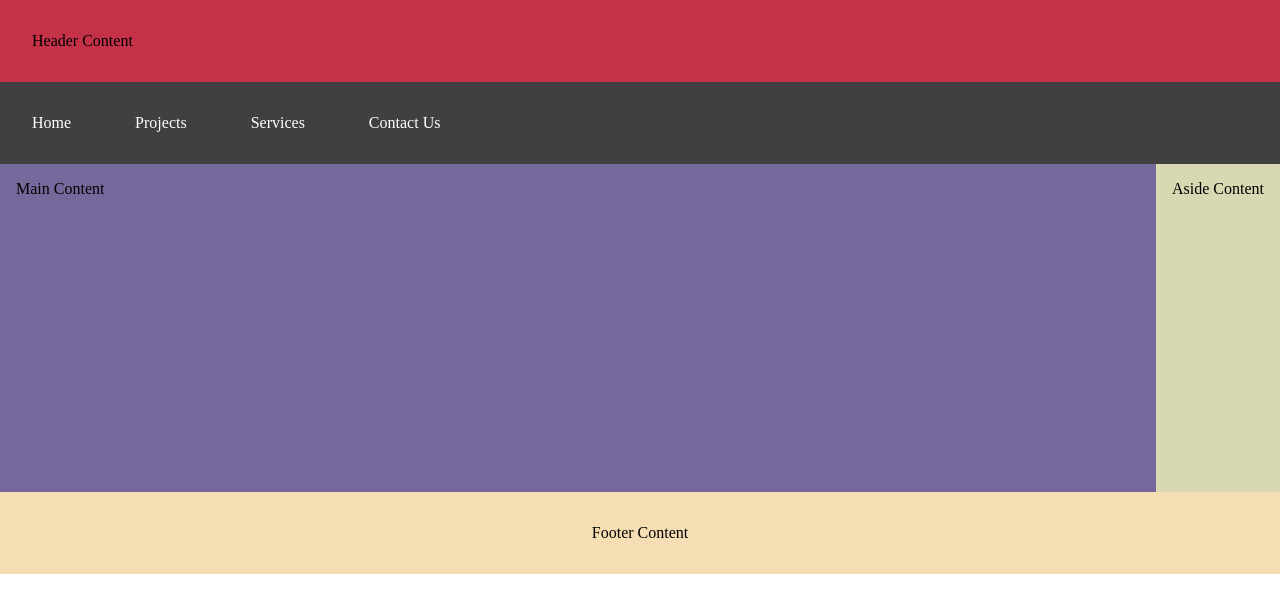
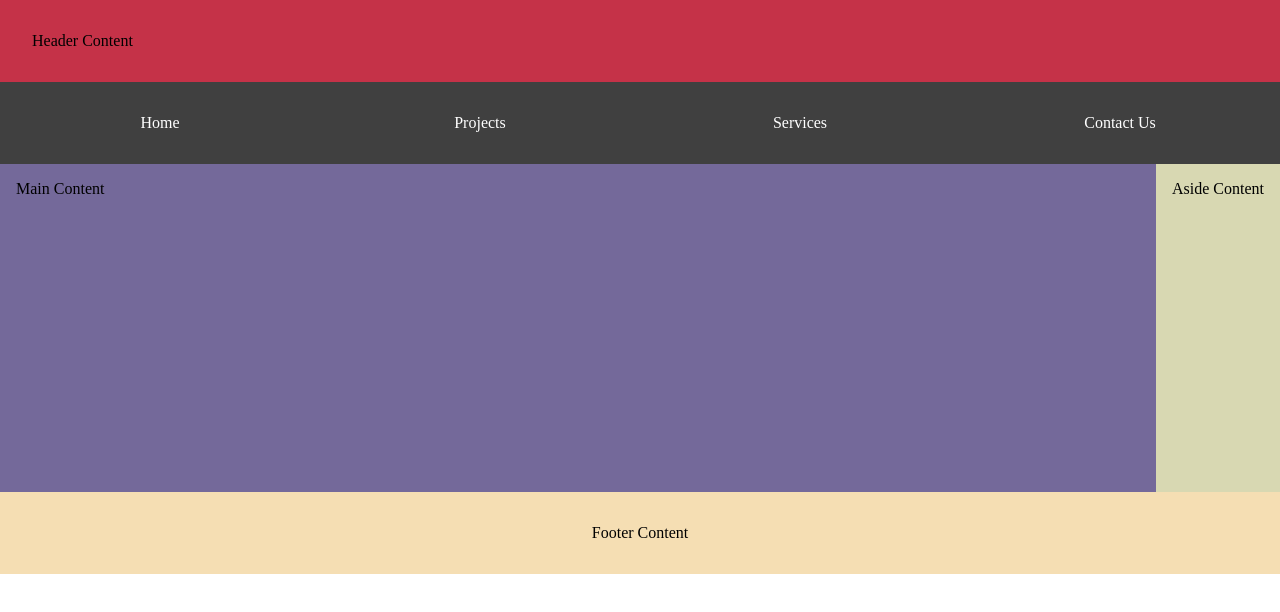
Before and after one commit to MAHONRRIMENDEZ/wdd131, a plain HTML site: page week01/basic-layout.html in a window 1280 px wide. Drawn offline with Linux system fonts and the light colour scheme.

Commit message:
completed

```diff
--- a/week01/styles/layout.css
+++ b/week01/styles/layout.css
@@ -24,7 +24,6 @@ header {
 }
 
 .navigation {
-    display: flexbox;
 
     grid-column: 1 / 8;
     grid-row: 2 / 5;
@@ -32,6 +31,7 @@ header {
 }
 .navigation a{
     color: white;
+    text-align: center;
     text-decoration: none;
     padding: 2rem;
     display: block;
@@ -68,3 +68,13 @@ footer {
     grid-column: 1/8;
     grid-row: 7/8;
 }
+
+@media (min-width: 640px){
+    nav ul {
+       display: flex;
+
+    }
+    nav ul li {
+      flex: 1 1 100%;
+    }
+  }
```
